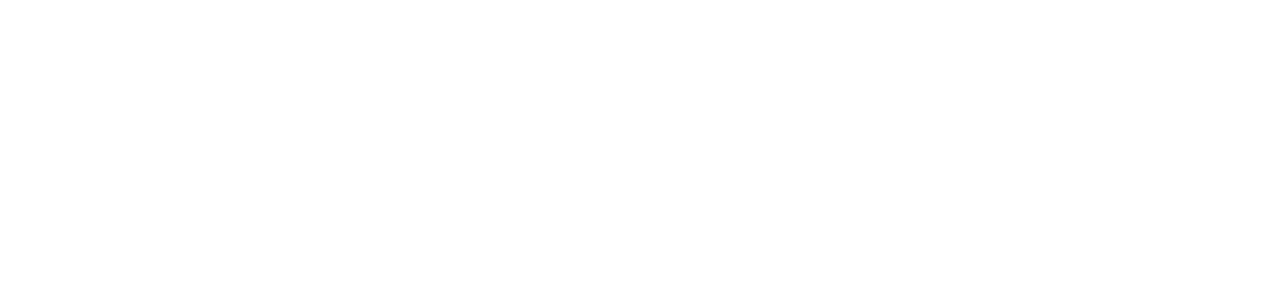
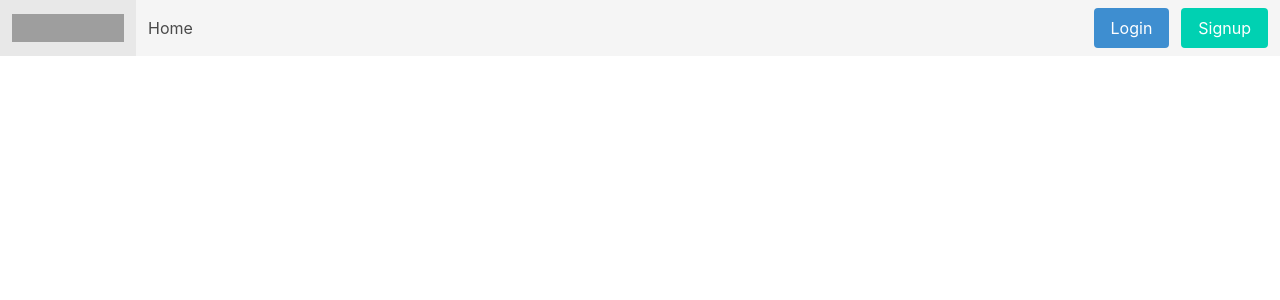
Before and after one commit to elisendamonserrat/lab-bulma-components-ih, a React (Create React App) app: page / in a window 1280 px wide. Shown: the top 300 px of the page. Built offline with nearby package versions, Linux system fonts and the light colour scheme; grey boxes are pictures that could not be loaded.

Commit message:
adds navbar component

```diff
--- a/src/App.js
+++ b/src/App.js
@@ -1,9 +1,11 @@
 
 import './App.css';
+import Navbar from './components/Navbar';
 
 function App() {
   return (
     <div className="App">
+      < Navbar />
 
     </div>
   );
--- /dev/null
+++ b/src/components/Navbar.jsx
@@ -0,0 +1,40 @@
+import React, { Component } from 'react'
+import 'bulma/css/bulma.css'
+
+export default class Navbar extends Component {
+    render() {
+        return (
+            <nav className="navbar $navbar-background-color is-light" role="navigation" aria-label="main navigation">
+                <div className="navbar-brand">
+                    <a className="navbar-item" href="https://bulma.io">
+                    <img src="https://bulma.io/images/bulma-logo.png" width="112" height="28"></img>
+                    </a>
+                </div>
+
+                <div className="navbar-menu">
+                    <div className="navbar-start">
+                        <a className="navbar-item" href="https://bulma.io/">
+                            Home
+                        </a>
+                    </div>
+                    <div className="navbar-end">
+                        <div className="navbar-item">
+                          <div className="field is-grouped">
+                              <p className="control">
+                                <a href="#" className="button is-info">
+                                  Login
+                                </a>
+                              </p>
+                              <p class="control">
+                                <a href="#" class="button is-primary">
+                                 Signup
+                                </a>
+                              </p>
+                          </div>
+                        </div>
+                    </div>
+                </div>
+            </nav>
+        )
+    }
+}
```
Also changed, not shown: src/components/FormField.jsx (added, +15 -0 lines).
